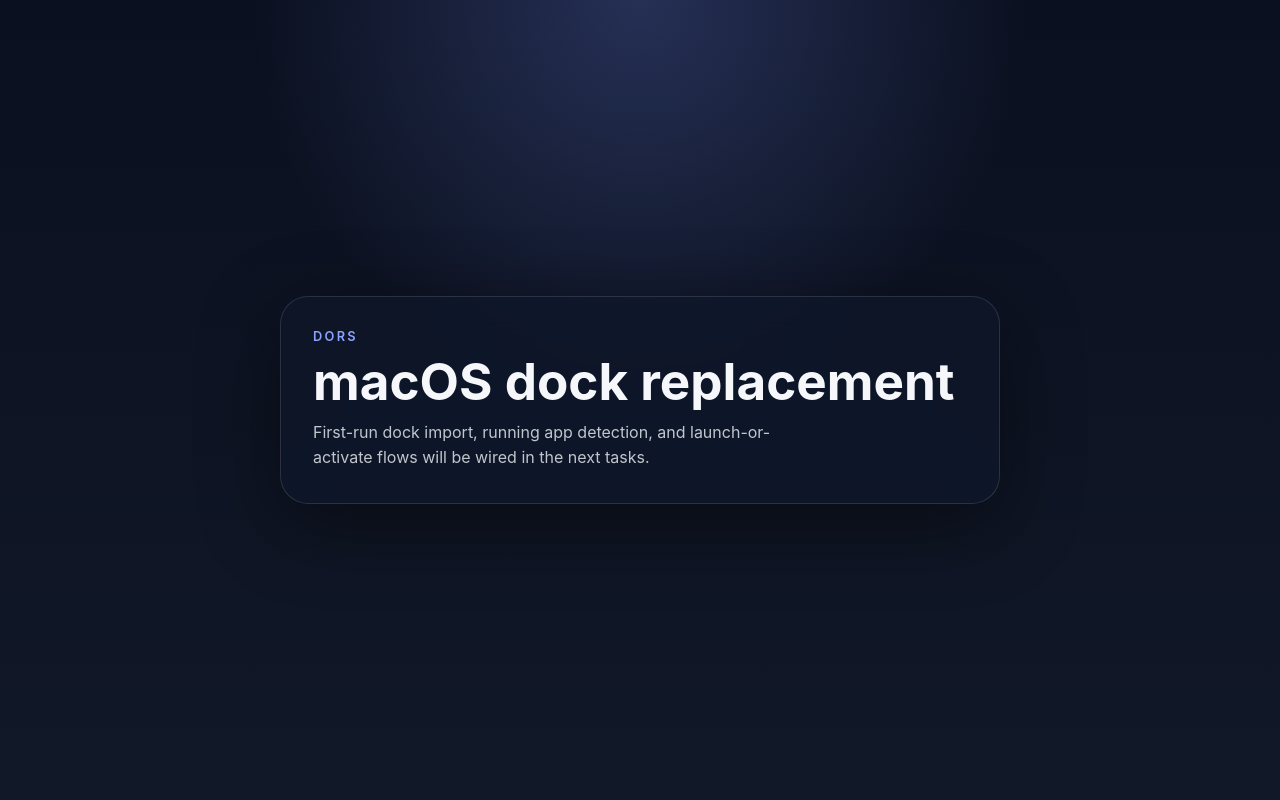
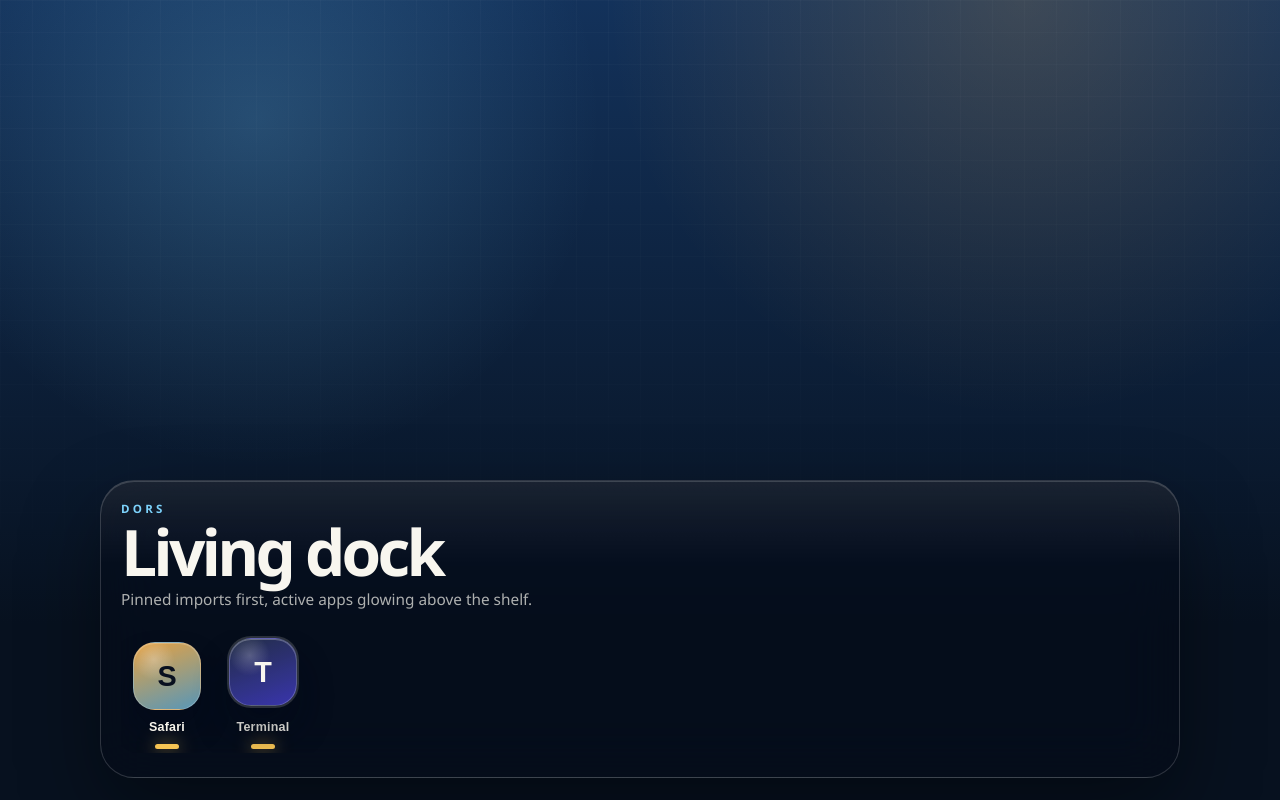
Before and after one commit to ioma8/dors, a website built with Vite: page index.html in a window 1280 px wide. Built offline with nearby package versions, Linux system fonts and the light colour scheme.

Commit message:
feat: add custom dock frontend

```diff
--- a/package.json
+++ b/package.json
@@ -6,6 +6,7 @@
   "scripts": {
     "dev": "vite",
     "build": "tsc && vite build",
+    "test": "vitest run",
     "preview": "vite preview",
     "tauri": "tauri"
   },
@@ -15,6 +16,8 @@
   "devDependencies": {
     "@tauri-apps/cli": "^2",
     "typescript": "~5.9.2",
-    "vite": "^7.1.3"
+    "vite": "^7.1.3",
+    "vitest": "^3.2.4",
+    "jsdom": "^26.1.0"
   }
 }
--- a/src/app.ts
+++ b/src/app.ts
@@ -1,4 +1,6 @@
 import "./styles.css";
+import { renderDock } from "./components/dock";
+import { fetchDockState, triggerLaunch } from "./lib/tauri";
 
 const app = document.querySelector<HTMLDivElement>("#app");
 
@@ -6,15 +8,11 @@ if (!app) {
   throw new Error("App root not found");
 }
 
-app.innerHTML = `
-  <main class="shell">
-    <section class="dock-frame">
-      <p class="eyebrow">dors</p>
-      <h1>macOS dock replacement</h1>
-      <p class="lede">
-        First-run dock import, running app detection, and launch-or-activate
-        flows will be wired in the next tasks.
-      </p>
-    </section>
-  </main>
-`;
+void fetchDockState().then((items) => {
+  renderDock(app, {
+    items,
+    onActivate: (item) => {
+      void triggerLaunch(item);
+    },
+  });
+});
--- /dev/null
+++ b/src/components/dock-item.ts
@@ -0,0 +1,40 @@
+import type { DockItem } from "./types";
+
+type DockItemOptions = {
+  index: number;
+  item: DockItem;
+  onActivate: (item: DockItem) => void;
+};
+
+export function createDockItem({ index, item, onActivate }: DockItemOptions): HTMLButtonElement {
+  const button = document.createElement("button");
+  button.type = "button";
+  button.className = "dock-item";
+  button.dataset.dockItem = String(index);
+  button.dataset.name = item.displayName;
+  button.dataset.active = String(item.isActive);
+  button.dataset.pinned = String(item.isPinned);
+  button.dataset.running = String(item.isRunning);
+  button.setAttribute("aria-label", item.displayName);
+
+  const icon = document.createElement("span");
+  icon.className = "dock-icon";
+  icon.textContent = item.displayName.slice(0, 1).toUpperCase();
+  button.append(icon);
+
+  const label = document.createElement("span");
+  label.className = "dock-label";
+  label.textContent = item.displayName;
+  button.append(label);
+
+  const indicator = document.createElement("span");
+  indicator.className = "dock-indicator";
+  indicator.dataset.runningIndicator = String(item.isRunning);
+  button.append(indicator);
+
+  button.addEventListener("click", () => {
+    onActivate(item);
+  });
+
+  return button;
+}
--- /dev/null
+++ b/src/components/dock.ts
@@ -0,0 +1,43 @@
+import { createDockItem } from "./dock-item";
+import type { DockItem } from "./types";
+
+type RenderDockOptions = {
+  items: DockItem[];
+  onActivate: (item: DockItem) => void;
+};
+
+export function renderDock(root: HTMLElement, { items, onActivate }: RenderDockOptions): void {
+  root.replaceChildren();
+
+  const shell = document.createElement("main");
+  shell.className = "dock-shell";
+
+  const panel = document.createElement("section");
+  panel.className = "dock-panel";
+  shell.append(panel);
+
+  const title = document.createElement("div");
+  title.className = "dock-title";
+  title.innerHTML =
+    '<p class="dock-kicker">dors</p><h1>Living dock</h1><p class="dock-copy">Pinned imports first, active apps glowing above the shelf.</p>';
+  panel.append(title);
+
+  if (items.length === 0) {
+    const empty = document.createElement("div");
+    empty.className = "dock-empty";
+    empty.textContent = "No pinned apps were imported yet.";
+    panel.append(empty);
+    root.append(shell);
+    return;
+  }
+
+  const rail = document.createElement("div");
+  rail.className = "dock-rail";
+
+  items.forEach((item, index) => {
+    rail.append(createDockItem({ index, item, onActivate }));
+  });
+
+  panel.append(rail);
+  root.append(shell);
+}
--- /dev/null
+++ b/src/components/types.ts
@@ -0,0 +1,9 @@
+export type DockItem = {
+  bundleId: string | null;
+  displayName: string;
+  iconSrc: string;
+  isActive: boolean;
+  isPinned: boolean;
+  isRunning: boolean;
+  path: string;
+};
--- /dev/null
+++ b/src/lib/tauri.ts
@@ -0,0 +1,80 @@
+import { invoke } from "@tauri-apps/api/core";
+
+import type { DockItem } from "../components/types";
+
+type LaunchPayload = {
+  bundleId: string | null;
+  path: string;
+  isRunning: boolean;
+};
+
+const fallbackItems: DockItem[] = [
+  {
+    bundleId: "com.apple.Safari",
+    displayName: "Safari",
+    iconSrc: "",
+    isActive: false,
+    isPinned: true,
+    isRunning: true,
+    path: "/Applications/Safari.app",
+  },
+  {
+    bundleId: "com.apple.Terminal",
+    displayName: "Terminal",
+    iconSrc: "",
+    isActive: true,
+    isPinned: false,
+    isRunning: true,
+    path: "/System/Applications/Utilities/Terminal.app",
+  },
+];
+
+function mapDockItem(input: {
+  identity: { bundle_id: string | null; path: string };
+  display_name: string;
+  is_active: boolean;
+  is_pinned: boolean;
+  is_running: boolean;
+}): DockItem {
+  return {
+    bundleId: input.identity.bundle_id,
+    displayName: input.display_name,
+    iconSrc: "",
+    isActive: input.is_active,
+    isPinned: input.is_pinned,
+    isRunning: input.is_running,
+    path: input.identity.path,
+  };
+}
+
+export async function fetchDockState(): Promise<DockItem[]> {
+  if (!("__TAURI_INTERNALS__" in window)) {
+    return fallbackItems;
+  }
+
+  const items = await invoke<
+    Array<{
+      identity: { bundle_id: string | null; path: string };
+      display_name: string;
+      is_active: boolean;
+      is_pinned: boolean;
+      is_running: boolean;
+    }>
+  >("get_dock_state");
+
+  return items.map(mapDockItem);
+}
+
+export async function triggerLaunch(item: DockItem): Promise<void> {
+  if (!("__TAURI_INTERNALS__" in window)) {
+    return;
+  }
+
+  const payload: LaunchPayload = {
+    bundleId: item.bundleId,
+    path: item.path,
+    isRunning: item.isRunning,
+  };
+
+  await invoke("trigger_launch", { request: payload });
+}
--- a/src/styles.css
+++ b/src/styles.css
@@ -1,56 +1,220 @@
 :root {
-  color: #f5f7fb;
+  --bg-top: #13325b;
+  --bg-bottom: #07111f;
+  --panel: rgba(6, 12, 24, 0.58);
+  --panel-border: rgba(255, 255, 255, 0.16);
+  --text-main: #f8f6ef;
+  --text-muted: rgba(248, 246, 239, 0.7);
+  --accent: #ffb347;
+  --accent-cool: #7dd3fc;
+  --indicator: #f6c453;
+  color: var(--text-main);
   background:
-    radial-gradient(circle at top, rgba(120, 149, 255, 0.24), transparent 38%),
-    linear-gradient(180deg, #0b1020 0%, #111827 100%);
-  font-family: "SF Pro Display", "Helvetica Neue", sans-serif;
+    radial-gradient(circle at 20% 15%, rgba(125, 211, 252, 0.2), transparent 28%),
+    radial-gradient(circle at 80% 0%, rgba(255, 179, 71, 0.18), transparent 32%),
+    linear-gradient(180deg, var(--bg-top) 0%, var(--bg-bottom) 78%);
+  font-family: "Avenir Next", "Segoe UI", sans-serif;
 }
 
 * {
   box-sizing: border-box;
 }
 
+html,
 body {
   margin: 0;
+  min-height: 100%;
+}
+
+body {
   min-height: 100vh;
 }
 
-.shell {
+body::before {
+  position: fixed;
+  inset: 0;
+  background-image:
+    linear-gradient(rgba(255, 255, 255, 0.03) 1px, transparent 1px),
+    linear-gradient(90deg, rgba(255, 255, 255, 0.03) 1px, transparent 1px);
+  background-size: 32px 32px;
+  content: "";
+  mask-image: linear-gradient(180deg, rgba(0, 0, 0, 0.7), transparent 90%);
+  pointer-events: none;
+}
+
+#app {
+  min-height: 100vh;
+}
+
+.dock-shell {
   display: grid;
   min-height: 100vh;
-  place-items: center;
-  padding: 32px;
+  place-items: end center;
+  padding: 32px 20px 22px;
 }
 
-.dock-frame {
-  width: min(720px, 100%);
-  border: 1px solid rgba(255, 255, 255, 0.12);
-  border-radius: 28px;
-  background: rgba(15, 23, 42, 0.72);
-  box-shadow: 0 20px 80px rgba(0, 0, 0, 0.45);
-  padding: 32px;
-  backdrop-filter: blur(24px);
+.dock-panel {
+  width: min(100%, 1080px);
+  border: 1px solid var(--panel-border);
+  border-radius: 34px;
+  background:
+    linear-gradient(180deg, rgba(255, 255, 255, 0.08), transparent 28%),
+    var(--panel);
+  box-shadow:
+    0 32px 80px rgba(0, 0, 0, 0.4),
+    inset 0 1px 0 rgba(255, 255, 255, 0.16);
+  padding: 20px 20px 24px;
+  backdrop-filter: blur(28px) saturate(120%);
 }
 
-.eyebrow {
-  margin: 0 0 12px;
-  color: #8ba4ff;
-  font-size: 0.8rem;
-  font-weight: 600;
-  letter-spacing: 0.18em;
+.dock-title {
+  display: flex;
+  flex-direction: column;
+  gap: 6px;
+  margin-bottom: 18px;
+}
+
+.dock-title h1 {
+  margin: 0;
+  font-size: clamp(2rem, 5vw, 4rem);
+  line-height: 0.94;
+  letter-spacing: -0.06em;
+}
+
+.dock-kicker {
+  margin: 0;
+  color: var(--accent-cool);
+  font-size: 0.72rem;
+  font-weight: 700;
+  letter-spacing: 0.28em;
   text-transform: uppercase;
 }
 
-h1 {
-  margin: 0 0 12px;
-  font-size: clamp(2rem, 4vw, 3.5rem);
-  line-height: 1;
+.dock-copy {
+  margin: 0;
+  max-width: 34rem;
+  color: var(--text-muted);
+  font-size: 0.96rem;
+  line-height: 1.55;
 }
 
-.lede {
-  margin: 0;
-  max-width: 48ch;
-  color: rgba(245, 247, 251, 0.78);
-  font-size: 1rem;
-  line-height: 1.6;
+.dock-rail {
+  display: flex;
+  align-items: end;
+  gap: 12px;
+  overflow-x: auto;
+  padding: 12px 4px 4px;
+  scrollbar-width: none;
 }
+
+.dock-rail::-webkit-scrollbar {
+  display: none;
+}
+
+.dock-item {
+  position: relative;
+  display: grid;
+  gap: 10px;
+  justify-items: center;
+  min-width: 84px;
+  padding: 0;
+  border: 0;
+  background: transparent;
+  color: inherit;
+  cursor: pointer;
+  transition: transform 160ms ease, filter 160ms ease;
+}
+
+.dock-item:hover,
+.dock-item:focus-visible {
+  transform: translateY(-8px) scale(1.04);
+  filter: brightness(1.08);
+  outline: none;
+}
+
+.dock-icon {
+  display: grid;
+  width: 68px;
+  height: 68px;
+  place-items: center;
+  border: 1px solid rgba(255, 255, 255, 0.22);
+  border-radius: 22px;
+  background:
+    radial-gradient(circle at 30% 25%, rgba(255, 255, 255, 0.28), transparent 30%),
+    linear-gradient(160deg, rgba(255, 179, 71, 0.9), rgba(125, 211, 252, 0.7));
+  box-shadow:
+    inset 0 1px 0 rgba(255, 255, 255, 0.2),
+    0 18px 28px rgba(2, 6, 23, 0.35);
+  color: #08101f;
+  font-size: 1.8rem;
+  font-weight: 800;
+}
+
+.dock-label {
+  max-width: 88px;
+  overflow: hidden;
+  color: var(--text-main);
+  font-size: 0.78rem;
+  font-weight: 600;
+  letter-spacing: 0.02em;
+  text-align: center;
+  text-overflow: ellipsis;
+  white-space: nowrap;
+}
+
+.dock-indicator {
+  width: 24px;
+  height: 5px;
+  border-radius: 999px;
+  background: transparent;
+  transition: background 140ms ease, box-shadow 140ms ease, transform 140ms ease;
+}
+
+.dock-item[data-running="true"] .dock-indicator {
+  background: var(--indicator);
+  box-shadow: 0 0 18px rgba(246, 196, 83, 0.72);
+}
+
+.dock-item[data-active="true"] .dock-icon {
+  transform: translateY(-4px);
+  box-shadow:
+    inset 0 1px 0 rgba(255, 255, 255, 0.28),
+    0 0 0 2px rgba(248, 246, 239, 0.16),
+    0 24px 34px rgba(2, 6, 23, 0.44);
+}
+
+.dock-item[data-pinned="false"] .dock-icon {
+  background:
+    radial-gradient(circle at 30% 25%, rgba(255, 255, 255, 0.22), transparent 30%),
+    linear-gradient(160deg, rgba(35, 47, 73, 0.98), rgba(79, 70, 229, 0.72));
+  color: #f8f6ef;
+}
+
+.dock-empty {
+  border: 1px dashed rgba(248, 246, 239, 0.22);
+  border-radius: 24px;
+  padding: 24px;
+  color: var(--text-muted);
+  font-size: 0.95rem;
+}
+
+@media (max-width: 640px) {
+  .dock-shell {
+    padding: 20px 12px 14px;
+  }
+
+  .dock-panel {
+    border-radius: 26px;
+    padding: 18px 14px 18px;
+  }
+
+  .dock-icon {
+    width: 60px;
+    height: 60px;
+    border-radius: 18px;
+  }
+
+  .dock-item {
+    min-width: 72px;
+  }
+}
--- a/vite.config.ts
+++ b/vite.config.ts
@@ -1,10 +1,13 @@
-import { defineConfig } from "vite";
+import { defineConfig } from "vitest/config";
 
 // @ts-expect-error process is a Node global in the Vite config runtime.
 const host = process.env.TAURI_DEV_HOST;
 
 export default defineConfig({
   clearScreen: false,
+  test: {
+    environment: "jsdom",
+  },
   server: {
     port: 1420,
     strictPort: true,
```
Also changed, not shown: src/components/dock.test.ts (added, +85 -0 lines), 1 other file.
